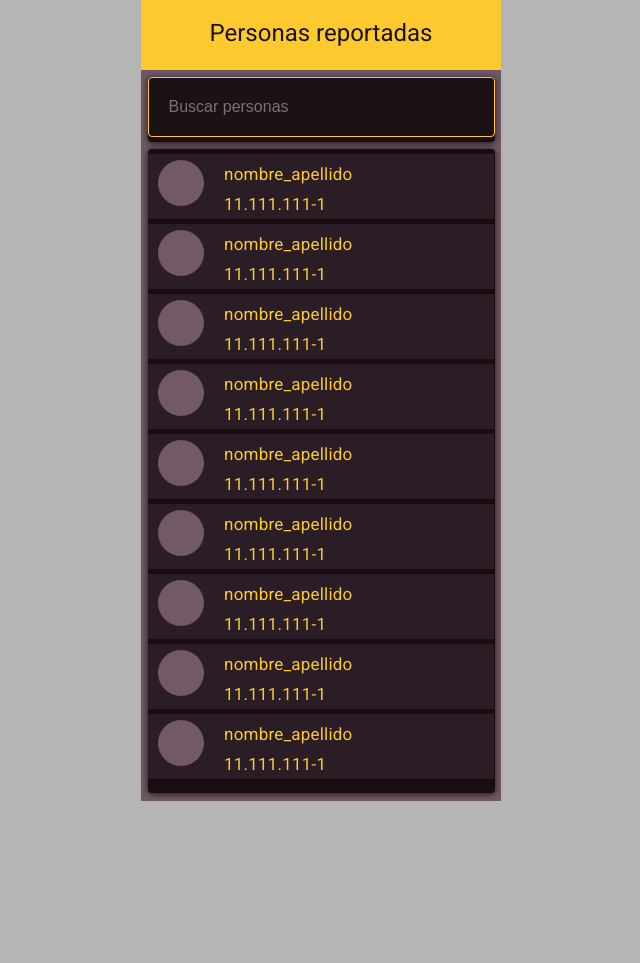
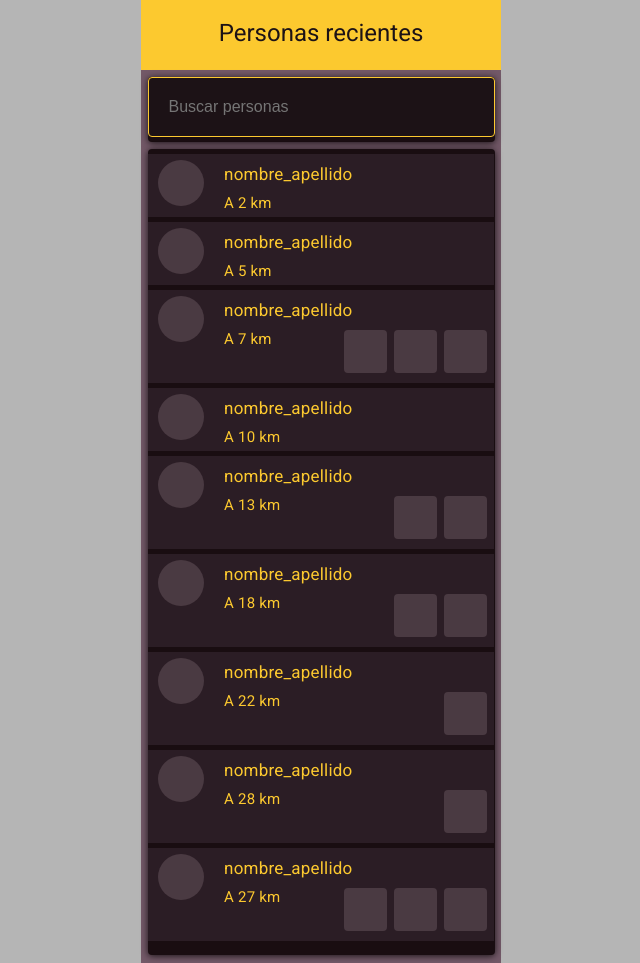
Before and after one commit to ClaudioGC/redport, a PHP site: page /personas_reportadas.html in a window 1280 px wide. Shown: the whole page, without its empty margins (319-959 px from the left). Before the commit the page ends 801 px from the top, so only its background shows below. Run offline with PHP 8.4, Linux system fonts and the light colour scheme; some libraries are stand-ins or nearby versions.

Commit message:
ajustes de iconos
colores, nuevos iconos, estructura módulo personas reportadas

```diff
--- a/personas_reportadas.html
+++ b/personas_reportadas.html
@@ -15,7 +15,7 @@
    <!-- ======= header======= -->
   <div class="header">
     <div class="back-button" onclick="history.back()" ><a href="#"><div class="rpicon-back"></div></a></div>
-    <div class="title_header"><h1>Personas reportadas</h1></div>
+    <div class="title_header"><h1>Personas recientes</h1></div>
 
   </div>
   <div class="container_search">
@@ -35,65 +35,82 @@
 
             <div class="user_box">
                 <div class="user_avatar_2"><div class="rpicon-user-good-small"></div></div>
+
                 <div class="username">
                 <h2 id="user_name" class="username">nombre_apellido</h2>
-                <p id="rut" class="username">11.111.111-1</h2>
+                <p id="distance" class="username">A 2 km</h2>
+
+              </div>
+
+            </div>
+            <div class="user_box">
+                <div class="user_avatar_2"><div class="rpicon-user-good-small"></div></div>
+                <div class="username">
+                <h2 id="user_name" class="username">nombre_apellido</h2>
+                <p id="distance" class="username">A 5 km</h2>
+
+              </div>
+            </div>
+            <div class="user_box">
+                <div class="user_avatar_2"><div class="rpicon-user-bad-small"></div></div>
+                <div class="username">
+                <h2 id="user_name" class="username">nombre_apellido</h2>
+                <p id="distance" class="username">A 7 km</h2>
+                  <div class="state_user_box"><div class="rpicon-chronic-patient"></div></div>
+                <div class="state_user_box"><div class="rpicon-trapped"></div></div>
+                <div class="state_user_box"><div class="rpicon-injured"></div></div>
               </div>
             </div>
             <div class="user_box">
                 <div class="user_avatar_2"><div class="rpicon-user-good-small"></div></div>
                 <div class="username">
                 <h2 id="user_name" class="username">nombre_apellido</h2>
-                <p id="rut" class="username">11.111.111-1</h2>
+                <p id="distance" class="username">A 10 km</h2>
+
               </div>
             </div>
             <div class="user_box">
                 <div class="user_avatar_2"><div class="rpicon-user-bad-small"></div></div>
                 <div class="username">
                 <h2 id="user_name" class="username">nombre_apellido</h2>
-                <p id="rut" class="username">11.111.111-1</h2>
-              </div>
-            </div>
-            <div class="user_box">
-                <div class="user_avatar_2"><div class="rpicon-user-good-small"></div></div>
-                <div class="username">
-                <h2 id="user_name" class="username">nombre_apellido</h2>
-                <p id="rut" class="username">11.111.111-1</h2>
+                <p id="distance" class="username">A 13 km</h2>
+                <div class="state_user_box"><div class="rpicon-chronic-patient"></div></div>
+                <div class="state_user_box"><div class="rpicon-trapped"></div></div>
               </div>
             </div>
             <div class="user_box">
                 <div class="user_avatar_2"><div class="rpicon-user-bad-small"></div></div>
                 <div class="username">
                 <h2 id="user_name" class="username">nombre_apellido</h2>
-                <p id="rut" class="username">11.111.111-1</h2>
+                <p id="distance" class="username">A 18 km</h2>
+                <div class="state_user_box"><div class="rpicon-trapped"></div></div>
+                <div class="state_user_box"><div class="rpicon-injured"></div></div>
               </div>
             </div>
             <div class="user_box">
                 <div class="user_avatar_2"><div class="rpicon-user-bad-small"></div></div>
                 <div class="username">
                 <h2 id="user_name" class="username">nombre_apellido</h2>
-                <p id="rut" class="username">11.111.111-1</h2>
+                <p id="distance" class="username">A 22 km</h2>
+                <div class="state_user_box"><div class="rpicon-trapped"></div></div>
               </div>
             </div>
             <div class="user_box">
                 <div class="user_avatar_2"><div class="rpicon-user-bad-small"></div></div>
                 <div class="username">
                 <h2 id="user_name" class="username">nombre_apellido</h2>
-                <p id="rut" class="username">11.111.111-1</h2>
+                <p id="distance" class="username">A 28 km</h2>
+                <div class="state_user_box"><div class="rpicon-chronic-patient"></div></div>
               </div>
             </div>
             <div class="user_box">
                 <div class="user_avatar_2"><div class="rpicon-user-bad-small"></div></div>
                 <div class="username">
                 <h2 id="user_name" class="username">nombre_apellido</h2>
-                <p id="rut" class="username">11.111.111-1</h2>
-              </div>
-            </div>
-            <div class="user_box">
-                <div class="user_avatar_2"><div class="rpicon-user-bad-small"></div></div>
-                <div class="username">
-                <h2 id="user_name" class="username">nombre_apellido</h2>
-                <p id="rut" class="username">11.111.111-1</h2>
+                <p id="distance" class="username">A 27 km</h2>
+                <div class="state_user_box"><div class="rpicon-chronic-patient"></div></div>
+                <div class="state_user_box"><div class="rpicon-trapped"></div></div>
+                <div class="state_user_box"><div class="rpicon-injured"></div></div>
               </div>
             </div>
 
--- a/sass/_comments.sass
+++ b/sass/_comments.sass
@@ -10,7 +10,7 @@
 	width: 47px
 	height: 47px
 	border-radius: 50%
-	background: #735968
+	background: $dark_purple
 	position: relative
 	margin-left: 2px
 	z-index: 99
--- a/sass/_icons.sass
+++ b/sass/_icons.sass
@@ -119,9 +119,11 @@
 	text-decoration: none
 	z-index: 99
 
+
 [class^="rpicon-user-good"]:before, [class*=" rpicon-user-good"]:before
 
 	font-size: 75px
+	color: $green_color
 
 //ajustes de ícono "user-bad"
 
@@ -136,6 +138,7 @@
 [class^="rpicon-user-bad"]:before, [class*=" rpicon-user-bad"]:before
 
 	font-size: 75px
+	color: $red_color
 
 //íconos avatar de usuario (chico)
 
@@ -167,7 +170,7 @@
 
 	font-size: 45px
 
-//aj
+//iconos de indicadores
 
 .rpicon-uv
 
@@ -207,3 +210,72 @@
 	position: relative
 	color: $font-color
 	font-size: 50px
+
+//iconos de evento y efectos
+
+.rpicon-tsunami
+
+	margin-top: 6px
+	margin-left: 3px
+	position: relative
+	z-index: 99
+
+[class^="rpicon-tsunami"]:before, [class*=" rpicon-tsunami"]:before
+
+	position: relative
+	color: $font-color
+	font-size: 46px
+
+.rpicon-rupture-home
+
+	margin-top: 5px
+	margin-left: 4px
+	position: relative
+	z-index: 99
+
+//iconos de estado de usuario
+
+[class^="rpicon-rupture-home"]:before, [class*=" rpicon-rupture-home"]:before
+
+	position: relative
+	color: $font-color
+	font-size: 40px
+
+.rpicon-chronic-patient
+
+	margin-top: 6px
+	margin-left: 6px
+	position: absolute
+	text-decoration: none
+	z-index: 99
+
+[class^="rpicon-chronic-patient"]:before, [class*=" rpicon-chronic-patient"]:before
+
+	font-size: 34px
+	color: $font_color
+
+.rpicon-trapped
+
+	margin-top: 6px
+	margin-left: 4px
+	position: absolute
+	text-decoration: none
+	z-index: 99
+
+[class^="rpicon-trapped"]:before, [class*=" rpicon-chronic-patient"]:before
+
+	font-size: 34px
+	color: $font_color
+
+.rpicon-injured
+
+	margin-top: 5px
+	margin-left: 5px
+	position: absolute
+	text-decoration: none
+	z-index: 99
+
+[class^="rpicon-injured"]:before, [class*=" rpicon-injured"]:before
+
+	font-size: 34px
+	color: $font_color
--- a/sass/_personal-file.sass
+++ b/sass/_personal-file.sass
@@ -5,7 +5,7 @@
 	width: 70px
 	height: 70px
 	border-radius: 50%
-	background: #735968
+	background: $dark_purple
 	margin: 0 auto
 	margin-bottom: 15px
 
@@ -32,6 +32,7 @@
 .user_box
 
 	width: 346px
+	height: 100%
 	background-color: $background_color_3
 	position: relative
 	float: right
@@ -42,7 +43,7 @@
 	width: 46px
 	height: 46px
 	border-radius: 50%
-	background: #735968
+	background: $dark_purple
 	position: relative
 	margin-top: 6px
 	margin-bottom: 6px
@@ -54,23 +55,23 @@
 
 	#user_name
 
-		font-size: $subtitulo_modulo
+		font-size: $texto_contenido
 		font-family: $font-family
 		font-weight: normal
 		letter-spacing: 0.2px
 		margin: 10px 0px 5px 0px
 		padding-bottom: 0
 		padding-left: 20px
-		padding-right: 130px
+		padding-right: 90px
 		text-align: left
 		display: inline-block
 		color: $font-color
 
-	#rut
+	#distance
 
-		font-size: $texto_contenido
+		font-size: $texto_contenido_2
 		font-family: $font-family
-		font-weight: normal
+		font-weight: $font_normal
 		letter-spacing: 0.2px
 		margin: 5px 0px 5px 0px
 		padding-bottom: 0
@@ -97,3 +98,16 @@
 		height: 0
 		width: 0
 		color: $font-color
+
+.state_user_box
+
+	width: 43px
+	height: 43px
+	border-radius: 4px
+	background: $dark_purple
+	position: relative
+	margin-top: 5px
+	margin-right: 7px
+	margin-bottom: 10px
+	z-index: 99
+	float: right
--- a/sass/_variables.sass
+++ b/sass/_variables.sass
@@ -1,5 +1,6 @@
 //variables//
 
+//tipografía
 
 $font-family: 'Roboto', sans-serif
 $fuente_thin: 100
@@ -9,7 +10,7 @@
 $font_bold: 700
 
 
-//jerarquía textos
+//jerarquías de textos
 
 $title_header: 24px
 $titulo_modulo: 20px
@@ -21,13 +22,17 @@
 $texto_boton_grande: 18px
 $texto_boton_chico: 16px
 
-$ancho_pantalla: 360px
-$ancho_contenedor: 347px
+$ancho_pantalla: 22.5em//360px
+$ancho_contenedor: 21.6875em //347px
+$ancho_btn_grande: 19.2em
 
-//variable de transición toggle_button
+//variable de transición
 
 $transition: all .3s ease
 $transition_slow: all .01s ease
+
+//colores toggle buttons
+
 $off_color: #f71138
 $off_color_2: #a00f27 //fondo botón apagado
 $on_color: #7a58dc //botón encendido
@@ -46,5 +51,8 @@
 $small_button: #fcc92f // color de botones pequeños
 $button_color: #fcc92f// color de fondo para botón grande
 $input_color: #1c1216 // color de fondo del input
-
-//color
+$orange_color: #f17928 // color anaranjado estado
+$red_color: #f71138//color rojo estado
+$green_color: #43af49 // color verde estado
+$dark_yellow: #6d5815 // amarillo oscuro para fondos
+$dark_purple: #4a3a42 // fondo usuarios
--- a/sass/main.css
+++ b/sass/main.css
@@ -501,6 +523,7 @@
 
 .user_box {
   width: 346px;
+  height: 100%;
   background-color: #2b1d25;
   position: relative;
   float: right;
@@ -510,7 +533,7 @@
   width: 46px;
   height: 46px;
   border-radius: 50%;
-  background: #735968;
+  background: #4a3a42;
   position: relative;
   margin-top: 6px;
   margin-bottom: 6px;
@@ -526,14 +549,14 @@
   margin: 10px 0px 5px 0px;
   padding-bottom: 0;
   padding-left: 20px;
-  padding-right: 130px;
+  padding-right: 90px;
   text-align: left;
   display: inline-block;
   color: #fcc92f; }
-.username #rut {
-  font-size: 17px;
+.username #distance {
+  font-size: 15px;
   font-family: "Roboto", sans-serif;
-  font-weight: normal;
+  font-weight: 400;
   letter-spacing: 0.2px;
   margin: 5px 0px 5px 0px;
   padding-bottom: 0;
@@ -556,6 +579,18 @@
     width: 0;
     color: #fcc92f; }
 
+.state_user_box {
+  width: 43px;
+  height: 43px;
+  border-radius: 4px;
+  background: #4a3a42;
+  position: relative;
+  margin-top: 5px;
+  margin-right: 7px;
+  margin-bottom: 10px;
+  z-index: 99;
+  float: right; }
+
 .container_event {
   padding: 17px 0px 0px 0px; }
 
@@ -951,7 +1023,8 @@
   z-index: 99; }
 
 [class^="rpicon-user-good"]:before, [class*=" rpicon-user-good"]:before {
-  font-size: 75px; }
+  font-size: 75px;
+  color: #43af49; }
 
 .rpicon-user-bad {
   margin-top: 14px;
@@ -961,7 +1034,8 @@
   z-index: 99; }
 
 [class^="rpicon-user-bad"]:before, [class*=" rpicon-user-bad"]:before {
-  font-size: 75px; }
+  font-size: 75px;
+  color: #f71138; }
 
 .rpicon-user-good-small {
   margin-top: 13px;
@@ -1016,8 +1090,63 @@
   color: #fcc92f;
   font-size: 50px; }
 
+.rpicon-tsunami {
+  margin-top: 6px;
+  margin-left: 3px;
+  position: relative;
+  z-index: 99; }
+
+[class^="rpicon-tsunami"]:before, [class*=" rpicon-tsunami"]:before {
+  position: relative;
+  color: #fcc92f;
+  font-size: 46px; }
+
+.rpicon-rupture-home {
+  margin-top: 5px;
+  margin-left: 4px;
+  position: relative;
+  z-index: 99; }
+
+[class^="rpicon-rupture-home"]:before, [class*=" rpicon-rupture-home"]:before {
+  position: relative;
+  color: #fcc92f;
+  font-size: 40px; }
+
+.rpicon-chronic-patient {
+  margin-top: 6px;
+  margin-left: 6px;
+  position: absolute;
+  text-decoration: none;
+  z-index: 99; }
+
+[class^="rpicon-chronic-patient"]:before, [class*=" rpicon-chronic-patient"]:before {
+  font-size: 34px;
+  color: #fcc92f; }
+
+.rpicon-trapped {
+  margin-top: 6px;
+  margin-left: 4px;
+  position: absolute;
+  text-decoration: none;
+  z-index: 99; }
+
+[class^="rpicon-trapped"]:before, [class*=" rpicon-chronic-patient"]:before {
+  font-size: 34px;
+  color: #fcc92f; }
+
+.rpicon-injured {
+  margin-top: 5px;
+  margin-left: 5px;
+  position: absolute;
+  text-decoration: none;
+  z-index: 99; }
+
+[class^="rpicon-injured"]:before, [class*=" rpicon-injured"]:before {
+  font-size: 34px;
+  color: #fcc92f; }
+
 .map {
-  width: 347px;
+  width: 21.6875em;
   margin: 0 auto;
   margin-top: 7px;
   border-radius: 4px;
```
Also changed, not shown: other parts of sass/main.css (+74 -15 lines), home.html (+13 -5 lines), sass/_buttons.sass (+26 -1 lines), sass/_events.sass (+52 -9 lines), 1 other file.
